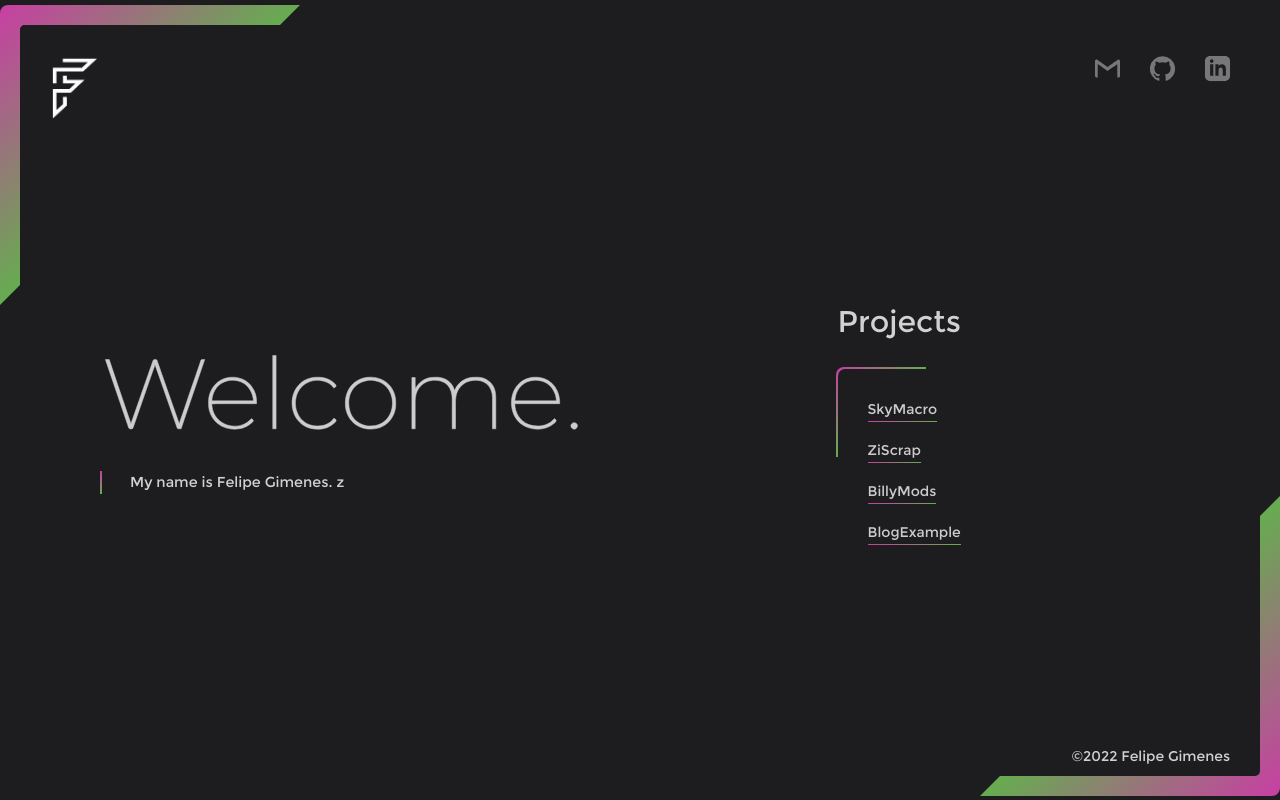
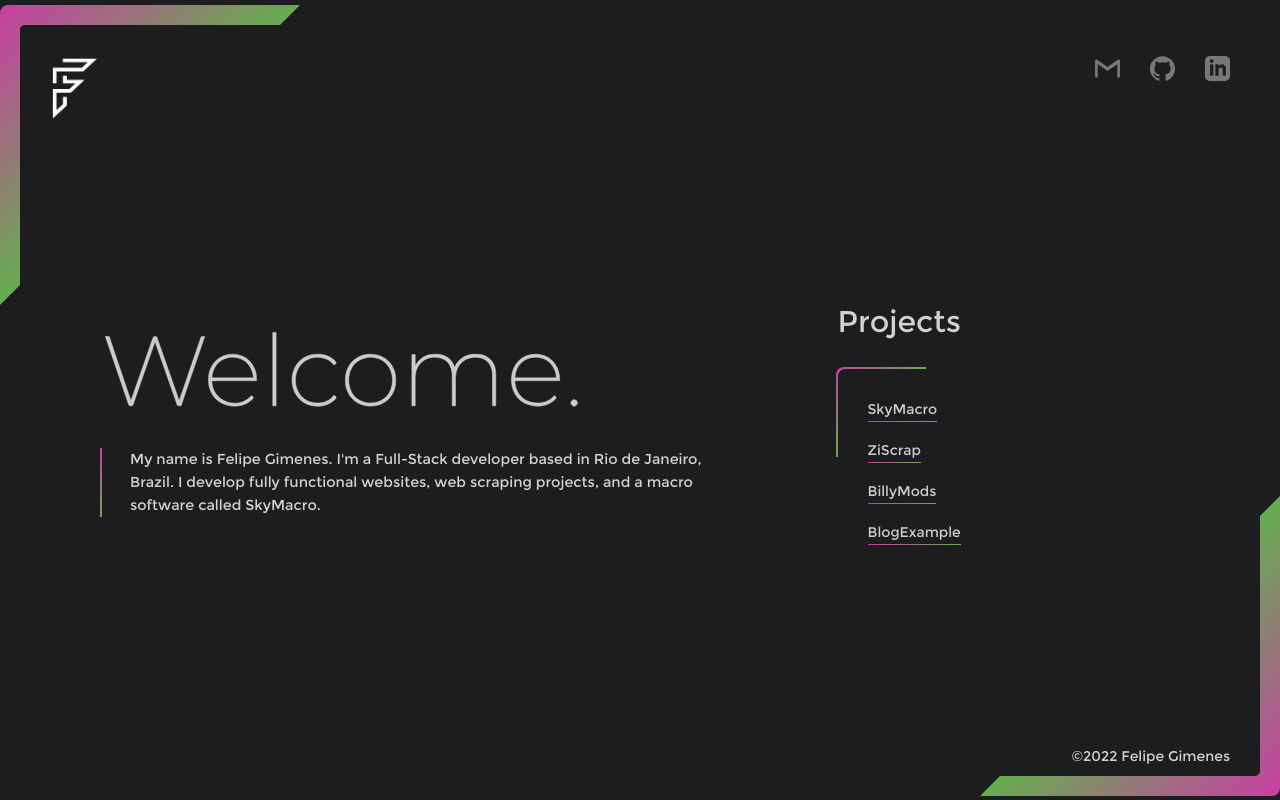
Before and after one commit to Skyerrr/Sky-Portifolio, a Flask app: page / in a window 1280 px wide. Run offline with Flask 2, Linux system fonts and the light colour scheme; some libraries are stand-ins or nearby versions.

Commit message:
Update index.html

```diff
--- a/templates/index.html
+++ b/templates/index.html
@@ -150,7 +150,7 @@
                               </svg>
                            </div>
                            <span>
-                              <p>My name is Felipe Gimenes. z</p>
+                              <p>My name is Felipe Gimenes. I'm a Full-Stack developer based in Rio de Janeiro, Brazil. I develop fully functional websites, web scraping projects, and a macro software called SkyMacro.</p>
                            </span>
                         </div>
                         <div class="individual-project" data-link="/en-us">
```
